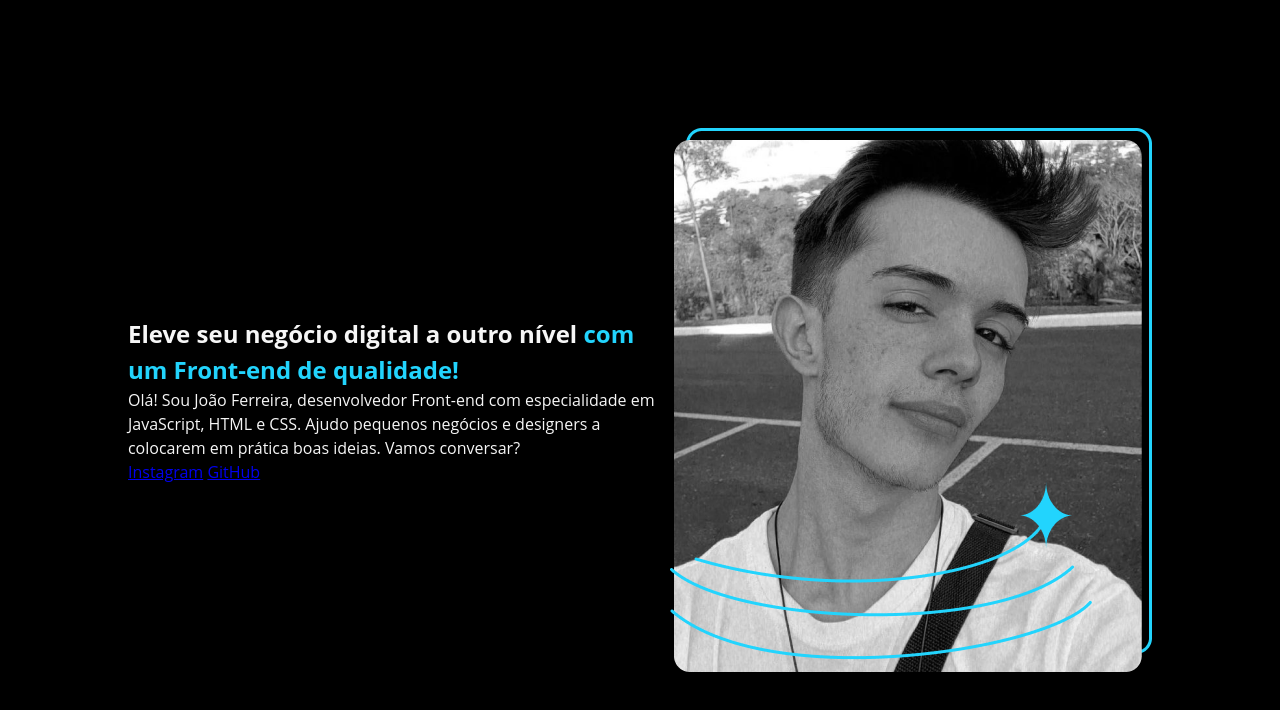
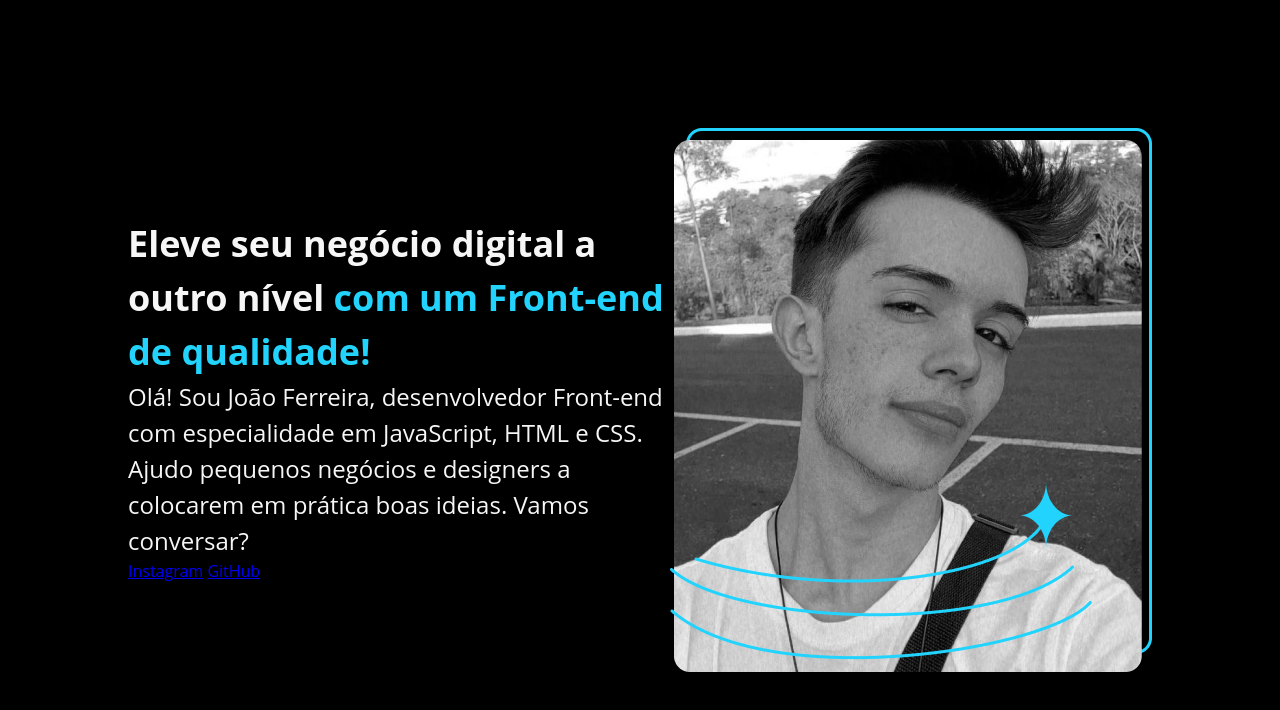
Before and after one commit to johnlaff/banner-front-end, a plain HTML site: page index.html in a window 1280 px wide. Drawn offline with Linux system fonts and the light colour scheme.

Commit message:
Atualização: Definindo classes para a seção
A section apresentação, criada no commit anterior, foi dividida em três partes, uma para a seção inteira, outra para o título e outra para o texto. Para isso, foram criadas as classes .apresentacao__conteudo, .apresentacao__conteudo__titulo e .apresentacao__conteudo__texto, respectivamente. Na classe da seção foi definido a largura dos elementos com "width: 615px;", na classe do título foi definido o tamanho da fonte com "font-size: 36px;" e na classe do texto foi definido o tamanho da fonte com "font-size: 24px;".

```diff
--- a/index.html
+++ b/index.html
@@ -10,9 +10,9 @@
 <body>
     <header></header>
     <main class="apresentacao">
-        <section>
-            <h1>Eleve seu negócio digital a outro nível <strong class="titulo-destaque">com um Front-end de qualidade!</strong></h1>
-            <p>Olá! Sou João Ferreira, desenvolvedor Front-end com especialidade em JavaScript, HTML e CSS. Ajudo pequenos negócios e designers a colocarem em prática boas ideias. Vamos conversar?</p>
+        <section class="apresentacao__conteudo">
+            <h1 class="apresentacao__conteudo__titulo">Eleve seu negócio digital a outro nível <strong class="titulo-destaque">com um Front-end de qualidade!</strong></h1>
+            <p class="apresentacao__conteudo__texto">Olá! Sou João Ferreira, desenvolvedor Front-end com especialidade em JavaScript, HTML e CSS. Ajudo pequenos negócios e designers a colocarem em prática boas ideias. Vamos conversar?</p>
             <a href="https://instagram.com/johnlaff/">Instagram</a>
             <a href="https://github.com/johnlaff">GitHub</a>
         </section>
--- a/style.css
+++ b/style.css
@@ -25,3 +25,15 @@ body {
     align-items: center;
     justify-content: space-between
 }
+
+.apresentacao__conteudo {
+    width: 615px;
+}
+
+.apresentacao__conteudo__titulo {
+        font-size: 36px;
+}
+
+.apresentacao__conteudo__texto {
+    font-size: 24px;
+}
```
